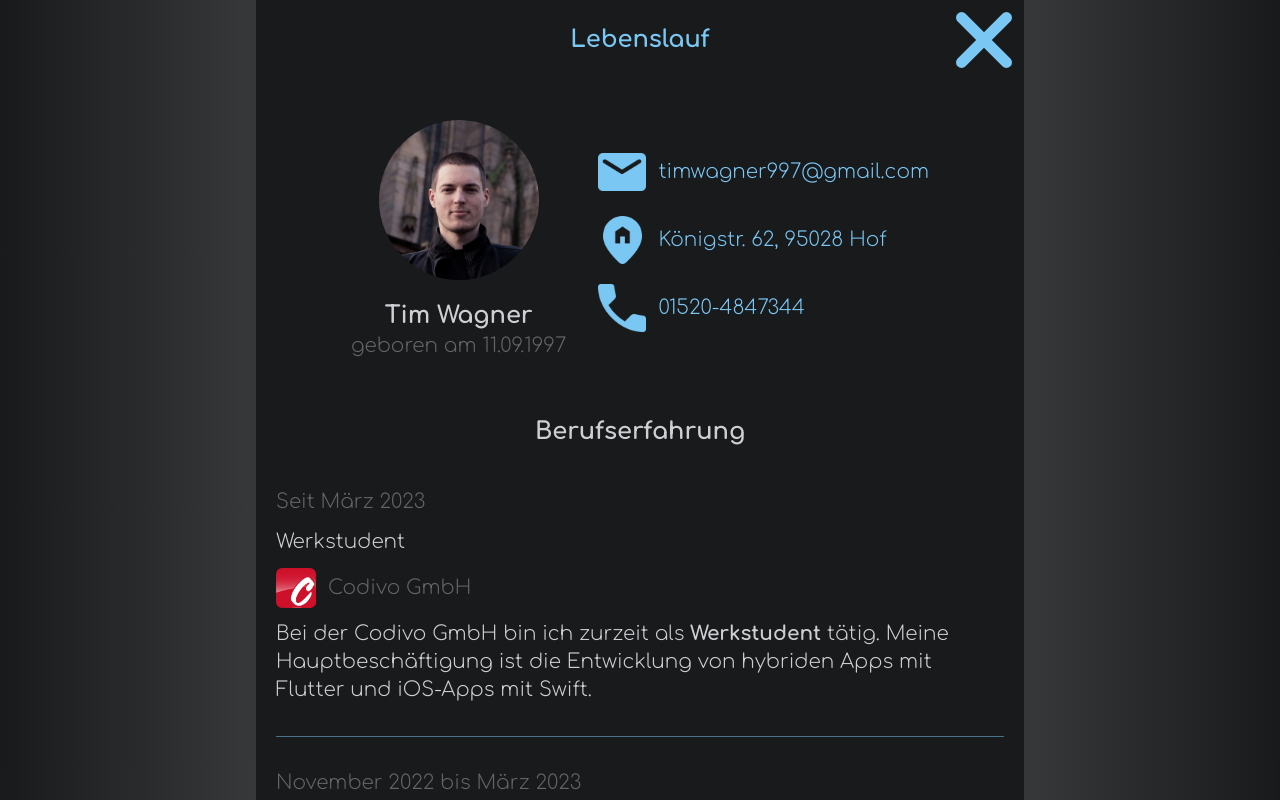
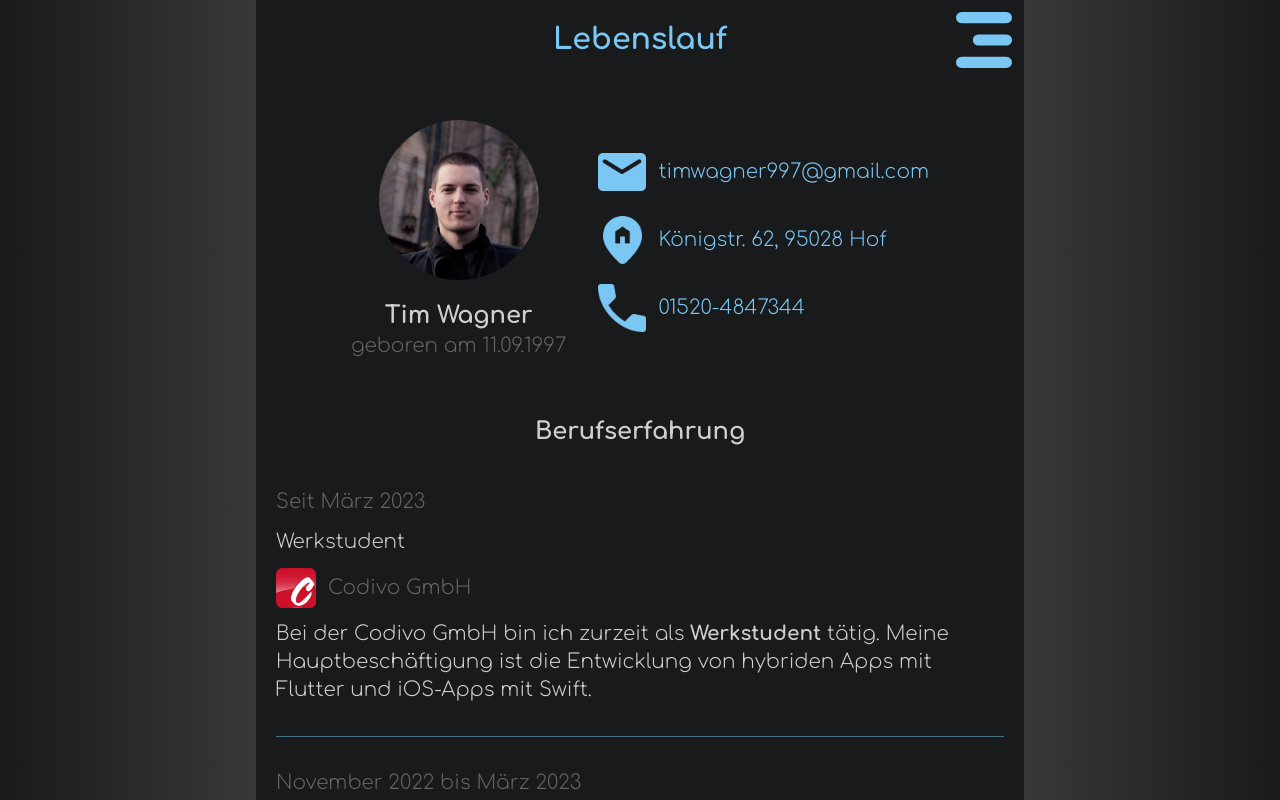
Before and after one commit to tim-w97/MyProfilePage, a React (Create React App) app: page /lebenslauf in a window 1280 px wide. Shown: the top 800 px of the page. Built offline with nearby package versions, Linux system fonts and the light colour scheme.

Commit message:
replaced DismissTopBar with existing TopBar

```diff
--- a/src/pages/CVPage.js
+++ b/src/pages/CVPage.js
@@ -7,7 +7,7 @@ import ibykusLogo from '../assets/images/logos/ibykus.png'
 import codivoLogo from '../assets/images/logos/codivo.png'
 import dot9Logo from '../assets/images/logos/dot9.png'
 import PageTemplate from "../widgets/PageTemplate";
-import DismissTopBar from "../widgets/DismissTopBar";
+import TopBar from "../widgets/TopBar";
 
 function CVPage() {
   useEffect(() => window.scrollTo(0, 0));
@@ -165,7 +165,7 @@ function CVPage() {
               </li>
           </ul>
 
-          <DismissTopBar title='Lebenslauf'/>
+          <TopBar title='Lebenslauf'/>
       </PageTemplate>
   );
 }
--- a/src/pages/Imprint.js
+++ b/src/pages/Imprint.js
@@ -1,15 +1,14 @@
 import PageTemplate from "../widgets/PageTemplate";
-import DismissTopBar from "../widgets/DismissTopBar";
 import {useEffect} from "react";
 import SendEmailLink from "../widgets/SendEmailLink";
 import CallMeLink from "../widgets/CallMeLink";
+import TopBar from "../widgets/TopBar";
 
 function Imprint() {
     useEffect(() => window.scrollTo(0, 0));
 
     return (
         <PageTemplate>
-            <DismissTopBar title='Impressum'/>
             <div className='p-5 pt-20'>
                 <p>Angaben gemäß § 5 TMG</p>
 
@@ -62,6 +61,7 @@ function Imprint() {
                     werde ich derartige Links umgehend entfernen.
                 </p>
             </div>
+            <TopBar title='Impressum'/>
         </PageTemplate>
     )
 }
--- a/src/pages/PageNotFound.js
+++ b/src/pages/PageNotFound.js
@@ -1,15 +1,15 @@
 import PageTemplate from "../widgets/PageTemplate";
-import DismissTopBar from "../widgets/DismissTopBar";
+import TopBar from "../widgets/TopBar";
 
 function PageNotFound() {
     return (
         <PageTemplate>
-            <DismissTopBar title='Fehler 404'/>
             <div className='p-5 pt-20'>
                 <p>
                     Diese Seite gibt es vielleicht in einem anderen Paralleluniversum, aber nicht hier. Tut mir Leid. 🥲
                 </p>
             </div>
+            <TopBar title='Fehler 404'/>
         </PageTemplate>
     )
 }
--- a/src/widgets/DismissTopBar.js
+++ /dev/null
@@ -1,22 +0,0 @@
-import {Link} from "react-router-dom";
-import XMark from "./XMark";
-
-function DismissTopBar(props) {
-    return (
-        <div className="fixed top-0 left-0 right-0">
-            <div className="flex items-center h-20 max-w-screen-md m-auto bg-tim-dark-blue">
-                <div className="w-20"></div>
-                <p className="grow text-2xl font-bold text-tim-light-blue text-center">
-                    {props.title}
-                </p>
-                <Link to="/">
-                    <div className='w-20'>
-                        <XMark className='w-20 h-20 stroke-tim-light-blue p-3'/>
-                    </div>
-                </Link>
-            </div>
-        </div>
-    )
-}
-
-export default DismissTopBar
--- a/src/widgets/TopBar.js
+++ b/src/widgets/TopBar.js
@@ -3,7 +3,7 @@ import Burger from "./Burger";
 import XMark from "./XMark";
 import Menu from "./Menu";
 
-function TopBar() {
+function TopBar(props) {
   const [menuOpen, setMenuOpen] = useState(false);
 
   function toggleMenu() {
@@ -16,17 +16,19 @@ function TopBar() {
 
   return (
       <div className="fixed z-10 top-0 left-0 right-0">
-        <div className="flex justify-end h-20 max-w-screen-md m-auto bg-tim-dark-blue">
+          <div className="flex items-center max-w-screen-md m-auto bg-tim-dark-blue">
+              <span className='hidden sm:block w-20'/>
+              <p className='text-3xl ml-5 sm:m-0 grow text-start sm:text-center font-bold text-tim-light-blue'>{props.title ?? ''}</p>
               <button
                   onClick={toggleMenu}
-              className={`h-full aspect-square transition-transform duration-300 ${
+                  className={`flex-none transition-transform duration-300 ${
                       menuOpen ? "-rotate-90" : null
                   }`}
               >
                   {menuOpen ?
-                  <XMark className='w-20 h-20 stroke-tim-light-blue p-3'/>
+                      <XMark className='w-20 aspect-square stroke-tim-light-blue p-3'/>
                       :
-                  <Burger className='w-20 h-20 stroke-tim-light-blue p-3'/>
+                      <Burger className='w-20 aspect-square stroke-tim-light-blue p-3'/>
                   }
               </button>
           </div>
```
Lines whose indentation alone changed are shown as unchanged.
